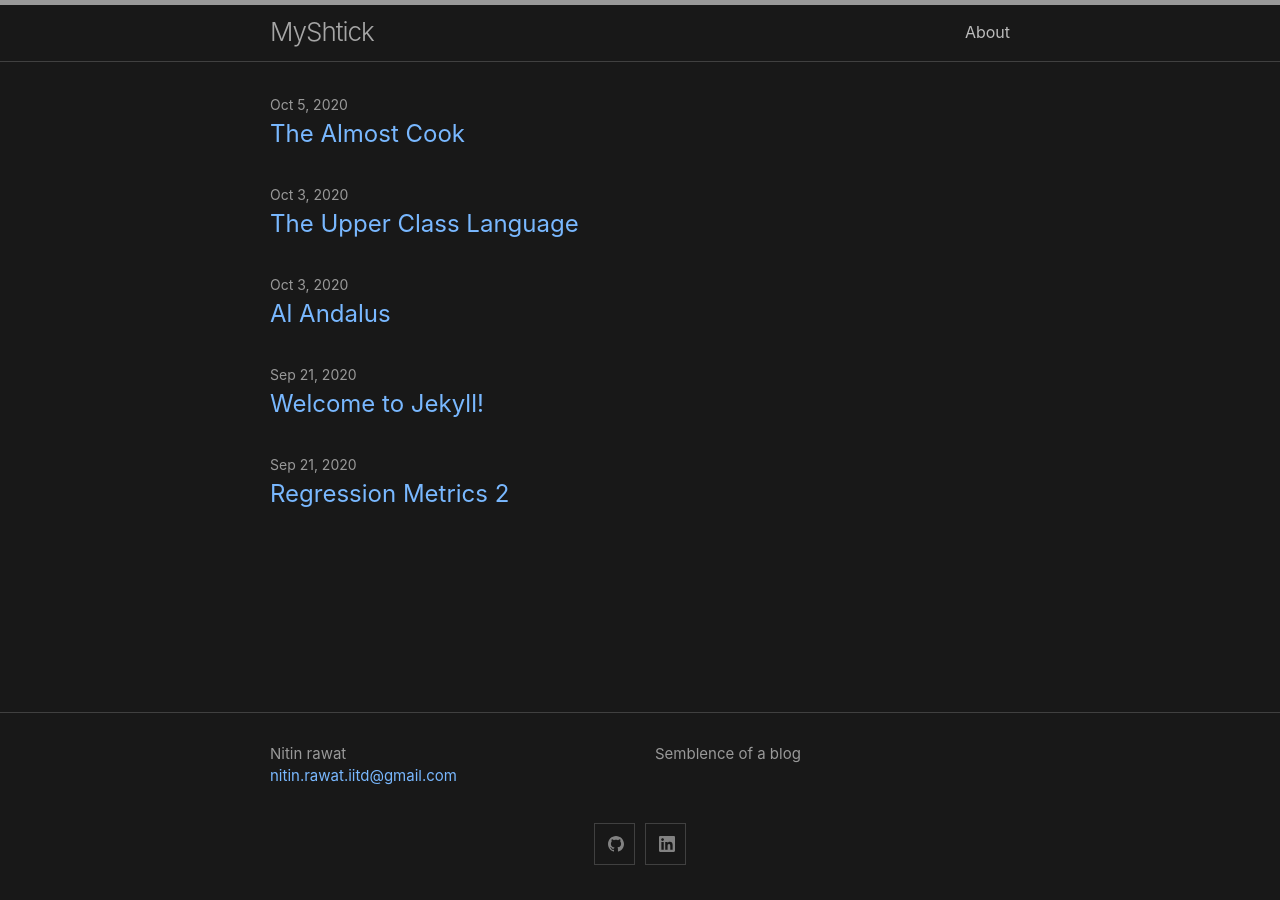
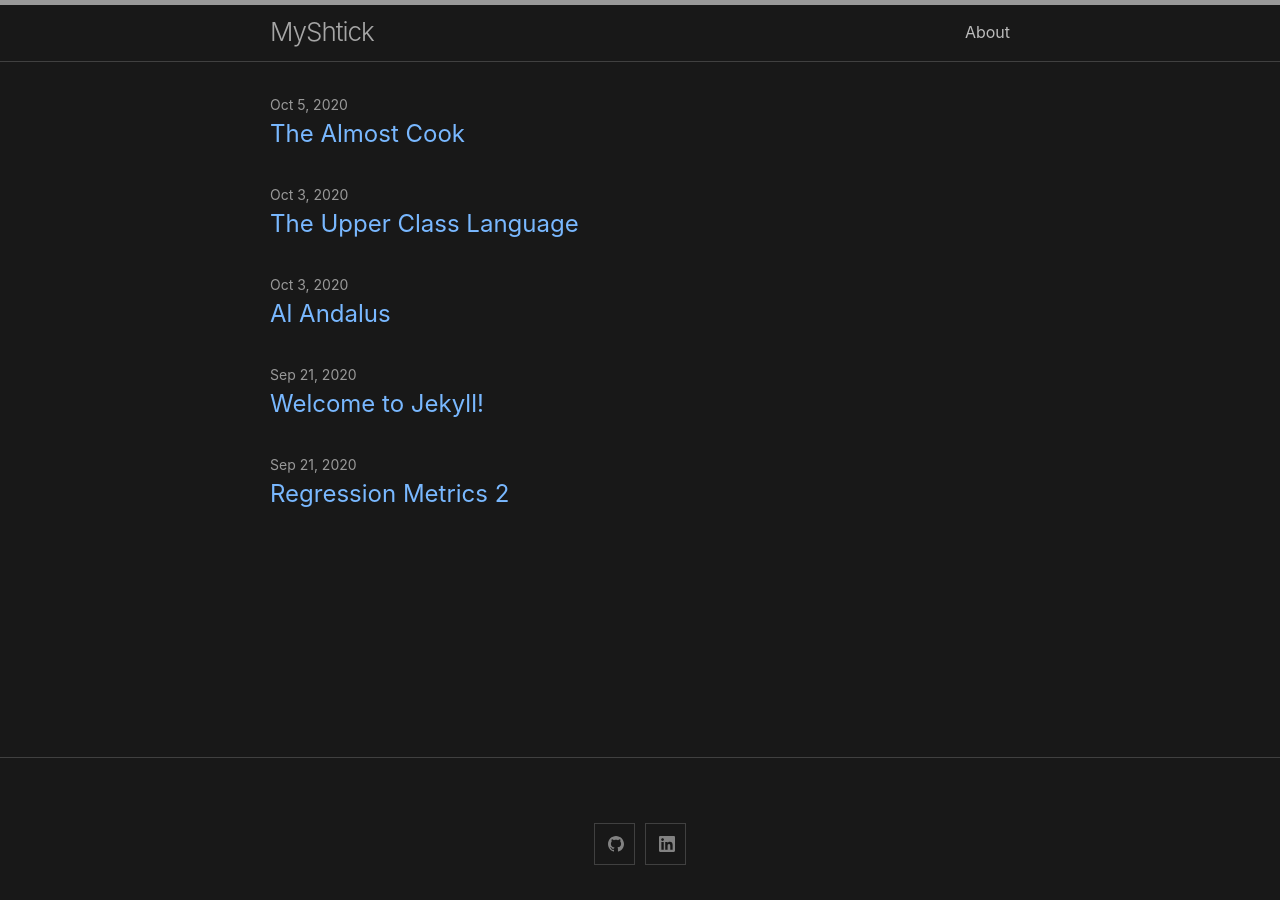
Before and after one commit to nitinrawatiitd/nitinrawatiitd.github.io, a Jekyll site: the page built from docs/index.markdown, in a window 1280 px wide. Built offline with Jekyll 4.4.1, drawn with Linux system fonts in a browser that asks for light colours; some of the changed lines change nothing that is shown.

Commit message:
Remove author details and blog description to make footer simple

```diff
--- a/docs/_config.yml
+++ b/docs/_config.yml
@@ -20,8 +20,8 @@
 
 title: MyShtick
 email: nitin.rawat.iitd@gmail.com
-description: >- # this means to ignore newlines until "baseurl:"
-  Semblence of a blog
+#description: >- # this means to ignore newlines until "baseurl:"
+#  Semblence of a blog
 baseurl: "" # the subpath of your site, e.g. /blog
 url: "" # the base hostname & protocol for your site, e.g. http://example.com
 
@@ -31,9 +31,9 @@ minima:
     linkedin: nitinrawatiitd
     github: nitinrawatiitd
 
-author:
-  name: Nitin rawat
-  email: "nitin.rawat.iitd@gmail.com"
+#author:
+#  name: Nitin rawat
+#  email: "nitin.rawat.iitd@gmail.com"
 #github_username:  nitinrawatiitd
 #linkedin_username: nitinrawatiitd
 
```
